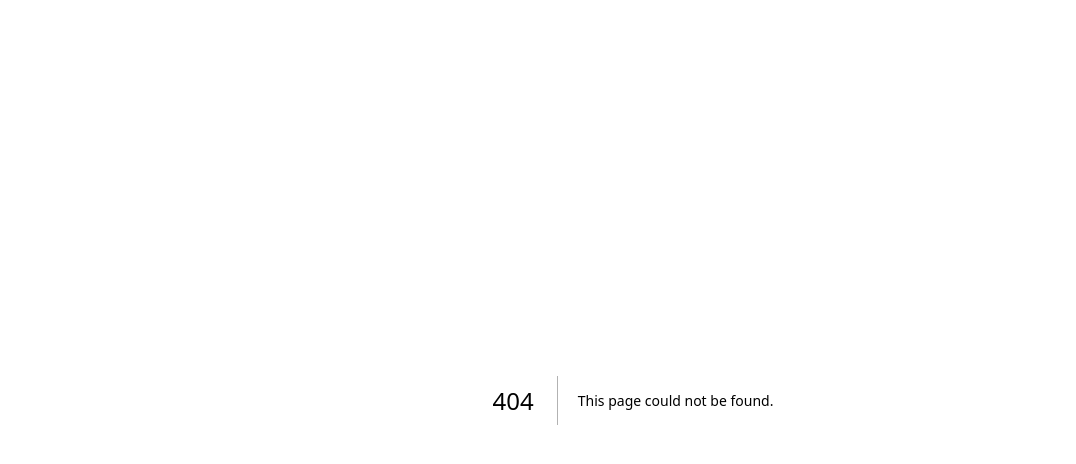
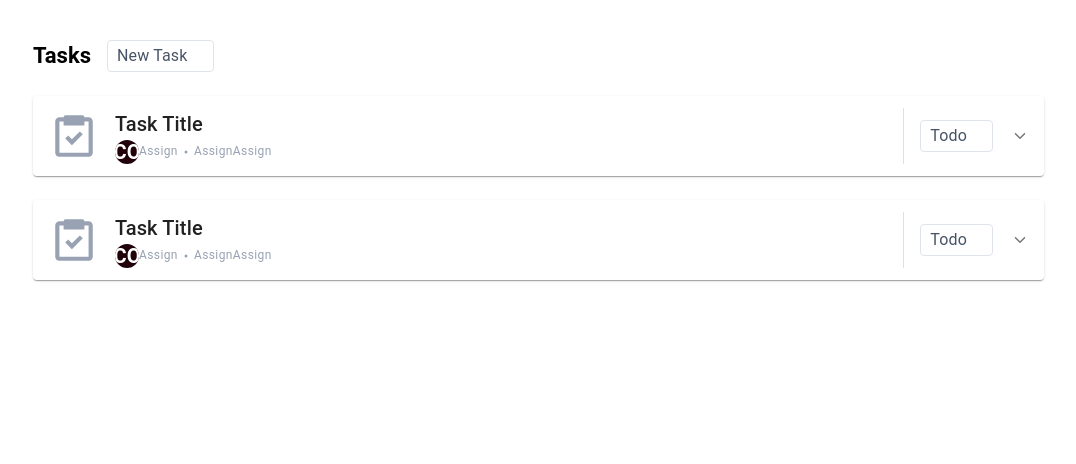
Before and after one commit to savannahtech/cliffort-entro-test, a Next.js app in the folder frontend/: page /tasks in a window 1280 px wide. Before the commit this address had no page. Shown: the top 464 px of the page, without its empty margins (7-1083 px from the left). Built offline with nearby package versions, Linux system fonts and the light colour scheme.

Commit message:
feat: Added UI for task card without details in task list page

```diff
--- a/frontend/next.config.js
+++ b/frontend/next.config.js
@@ -1,6 +1,6 @@
 /** @type {import('next').NextConfig} */
 const nextConfig = {
-  reactStrictMode: true,
-}
+	reactStrictMode: true,
+};
 
-module.exports = nextConfig
+module.exports = nextConfig;
--- /dev/null
+++ b/frontend/src/components/customs/Button.tsx
@@ -0,0 +1,41 @@
+import { CustomButtonTypes } from '@/types';
+import { Button, ButtonProps, Typography } from '@mui/material';
+import React from 'react';
+
+interface Props extends ButtonProps {
+	btnText: string;
+	btnType: CustomButtonTypes;
+}
+
+const CustomButton = ({ btnText, btnType, ...rest }: Props) => {
+	return (
+		<Button
+			variant={btnType === 'tertiary' ? 'outlined' : 'contained'}
+			size="small"
+			style={{
+				...(btnType === 'primary'
+					? {
+							color: 'white',
+							background: '#0F52BA',
+					  }
+					: btnType === 'secondary'
+					? {
+							color: '#475467',
+							background: '#F0F2F7',
+					  }
+					: btnType === 'tertiary'
+					? {
+							color: '#475467',
+							borderColor: '#DFE3EB',
+					  }
+					: {}),
+				paddingRight: '25px',
+			}}
+			{...rest}
+		>
+			<Typography textTransform={'none'}>{btnText}</Typography>
+		</Button>
+	);
+};
+
+export default CustomButton;
--- /dev/null
+++ b/frontend/src/components/taskcard/TaskCard.tsx
@@ -0,0 +1,50 @@
+import { Accordion, AccordionDetails, AccordionSummary, Avatar, Box, Divider, Stack, Typography } from '@mui/material';
+import Image from 'next/image';
+import React from 'react';
+import { BiArrowFromLeft, BiTask } from 'react-icons/bi';
+import { IoIosArrowDown } from 'react-icons/io';
+import { BsDot } from 'react-icons/bs';
+import CustomButton from '../customs/Button';
+import { stringAvatar, stringToColor } from '@/utils';
+
+export const TaskCard = () => {
+	return (
+		// <Box borderRadius={1} border={'1px solid #333'} padding={2}>
+		<Accordion>
+			<AccordionSummary aria-controls="panel1a-content" id="panel1a-header" expandIcon={<IoIosArrowDown />}>
+				<Stack justifyContent={'space-between'} direction={'row'} width={'98%'}>
+					<Stack direction={'row'} gap={2} alignItems={'center'}>
+						<BiTask
+							style={{
+								width: 50,
+								height: 50,
+								color: '#98A2B3',
+							}}
+						/>
+						<Stack direction={'column'}>
+							<Typography variant="h6">Task Title</Typography>
+							<Stack direction={'row'} color={'#98A2B3'} fontWeight={'600'} alignItems={'center'}>
+								<Avatar
+									{...stringAvatar('Clifford Owusu')}
+									sx={{ width: 24, height: 24, background: stringToColor('Clifford') }}
+								/>
+								<Typography variant="caption">Assign</Typography>
+								<BsDot />
+
+								<Typography variant="caption">Assign</Typography>
+								<Typography variant="caption">Assign</Typography>
+							</Stack>
+						</Stack>
+					</Stack>
+					<Stack direction={'row'} alignItems={'center'} gap={2}>
+						<Divider orientation="vertical" variant="middle" />
+						<CustomButton btnType="tertiary" btnText="Todo" />
+					</Stack>
+				</Stack>
+			</AccordionSummary>
+			<AccordionDetails>
+				<div>Heklllo Details</div>
+			</AccordionDetails>
+		</Accordion>
+	);
+};
--- /dev/null
+++ b/frontend/src/components/taskcard/index.ts
@@ -0,0 +1 @@
+export * from './TaskCard';
--- /dev/null
+++ b/frontend/src/pages/tasks.tsx
@@ -0,0 +1,37 @@
+import CustomButton from '@/components/customs/Button';
+import { TaskCard } from '@/components/taskcard';
+import { Button, Stack, Typography } from '@mui/material';
+import { Inter } from 'next/font/google';
+import Head from 'next/head';
+
+const inter = Inter({ subsets: ['latin'] });
+
+const tasks = () => {
+	return (
+		<>
+			<Head>
+				<title>List of Tasks</title>
+				<meta name="description" content="Generated by create next app" />
+				<meta name="viewport" content="width=device-width, initial-scale=1" />
+			</Head>
+			<main className={inter.className}>
+				<Stack padding={4} direction={'column'} rowGap={3} width={'80%'}>
+					<Stack direction={'row'} alignItems={'center'} gap={2}>
+						<Typography variant="h5" fontSize={22} fontWeight={'600'}>
+							Tasks
+						</Typography>
+						<CustomButton btnType="tertiary" btnText="New Task" />
+					</Stack>
+					<Stack>
+						<TaskCard />
+					</Stack>
+					<Stack>
+						<TaskCard />
+					</Stack>
+				</Stack>
+			</main>
+		</>
+	);
+};
+
+export default tasks;
--- /dev/null
+++ b/frontend/src/types.d.ts
@@ -0,0 +1 @@
+export type CustomButtonTypes = 'primary' | 'secondary' | 'tertiary';
--- /dev/null
+++ b/frontend/src/utils/index.ts
@@ -0,0 +1,28 @@
+export function stringToColor(string: string) {
+	let hash = 0;
+	let i;
+
+	/* eslint-disable no-bitwise */
+	for (i = 0; i < string.length; i += 1) {
+		hash = string.charCodeAt(i) + ((hash << 5) - hash);
+	}
+
+	let color = '#';
+
+	for (i = 0; i < 3; i += 1) {
+		const value = (hash >> (i * 8)) & 0xff;
+		color += `00${value.toString(16)}`.slice(-2);
+	}
+	/* eslint-enable no-bitwise */
+
+	return color;
+}
+
+export function stringAvatar(name: string) {
+	return {
+		sx: {
+			bgcolor: stringToColor(name),
+		},
+		children: `${name.split(' ')[0][0]}${name.split(' ')[1][0]}`,
+	};
+}
```
